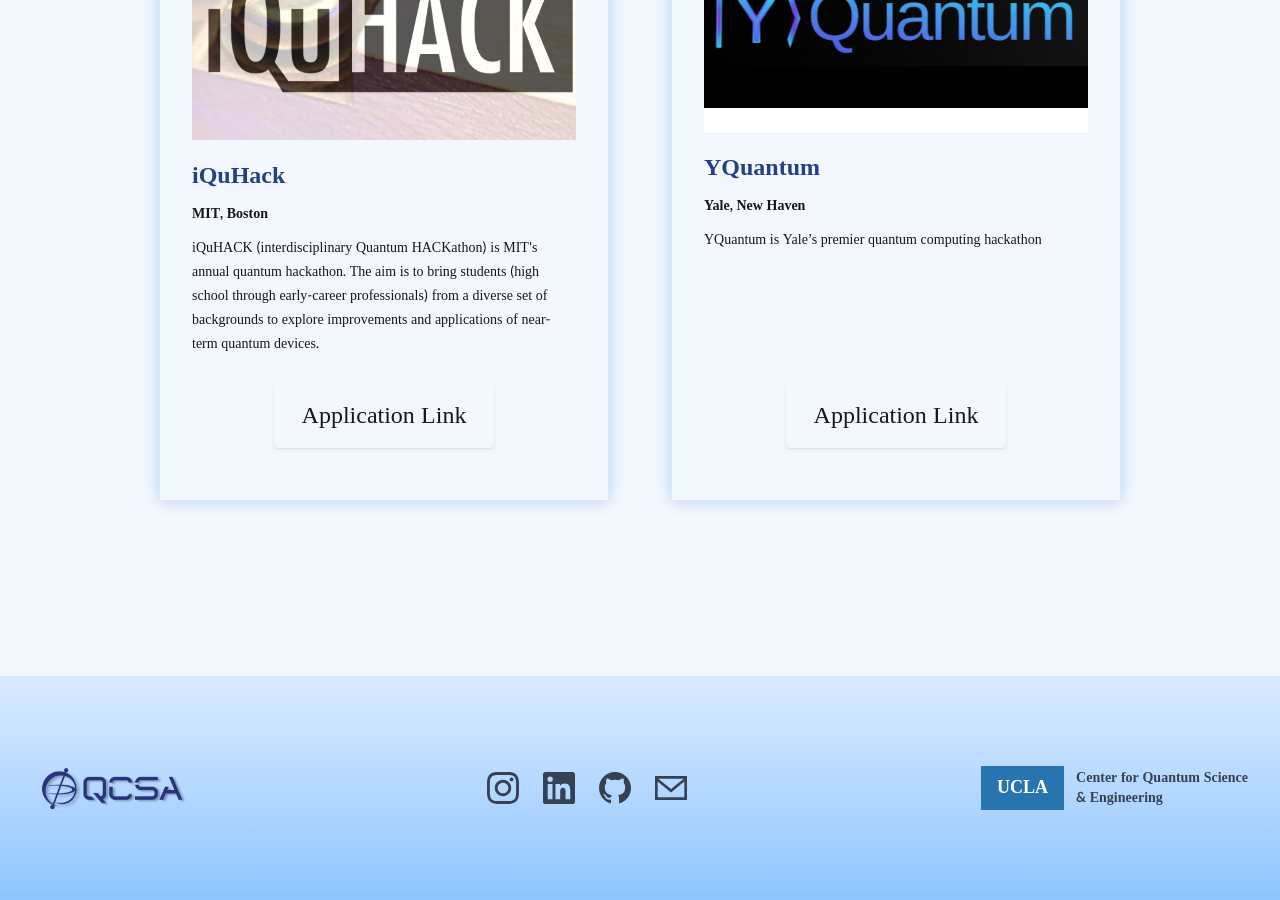
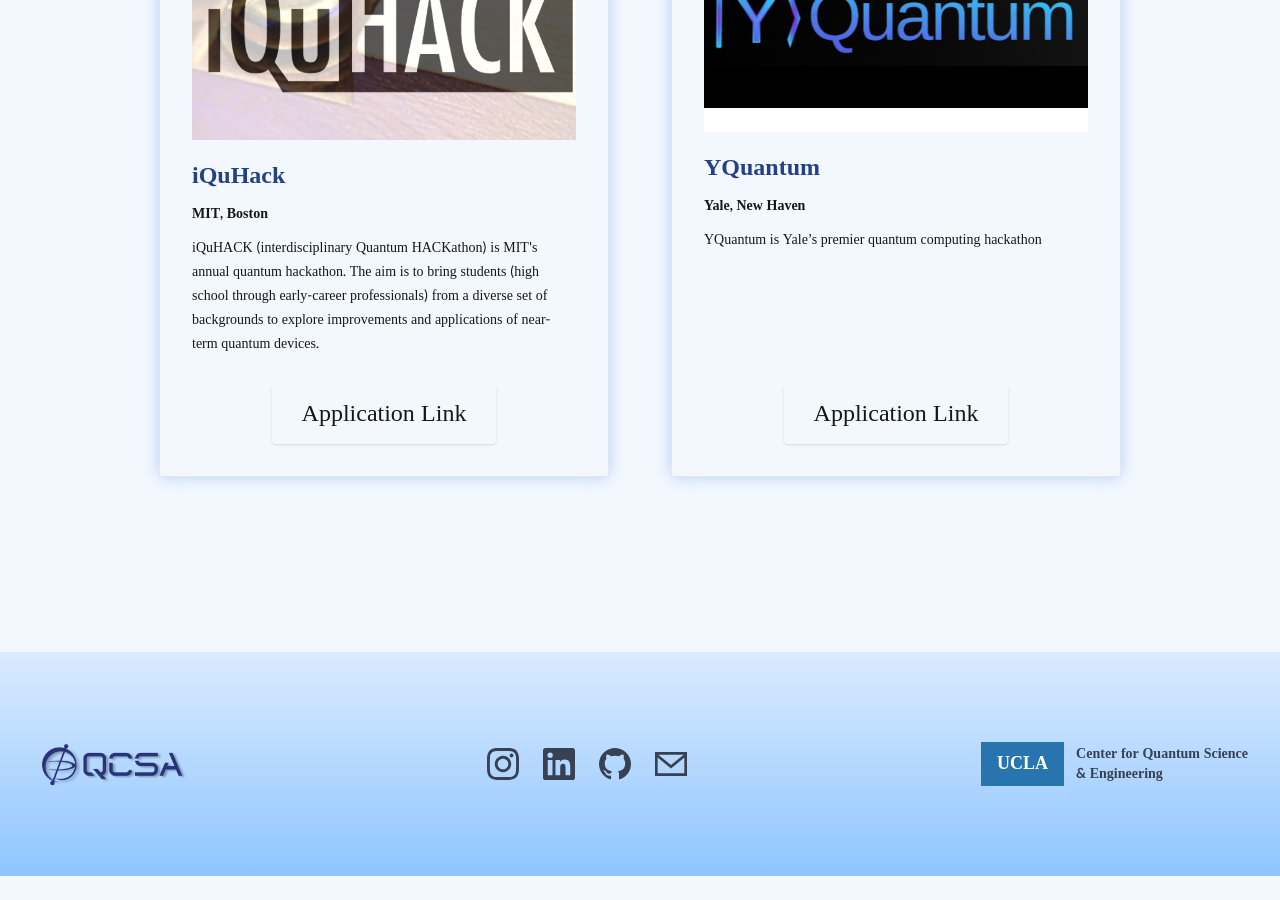
Before and after one commit to qcsa-at-ucla/qcsa, a Next.js app: page /qhackathon in a window 1280 px wide. Shown: the part 1020-1920 px from the top of the page. After the commit the page ends 1896 px from the top, so only its background shows below. Built offline with nearby package versions, Linux system fonts and the light colour scheme.

Commit message:
button changes

```diff
--- a/src/app/Components/HackathonCard.tsx
+++ b/src/app/Components/HackathonCard.tsx
@@ -20,7 +20,7 @@
                 />
             </div>
 
-            <div className="flex flex-1 flex-col gap-3 py-5">
+            <div className="flex flex-1 flex-col gap-3 pt-5">
                 <h2 className="text-2xl font-bold text-main">{title}</h2>
                 {subtitle && (
                 <p className="text-sm font-bold text-main">{subtitle}</p>
@@ -32,7 +32,7 @@
                 <div className="mt-auto pt-2 flex justify-center ">
                 <a
                     href={href}
-                    className="inline-flex items-center justify-center rounded-sm  bg-main px-7 py-4 text-2xl text-lighter
+                    className="inline-flex items-center justify-center rounded-sm  bg-main px-7.5 py-3.5 text-2xl text-lighter
                                 shadow-sm transition hover:brightness-110 focus:outline-none focus-visible:ring-2 focus-visible:ring-[#2E4A86]/60"
                 >
                     {cta}
```
